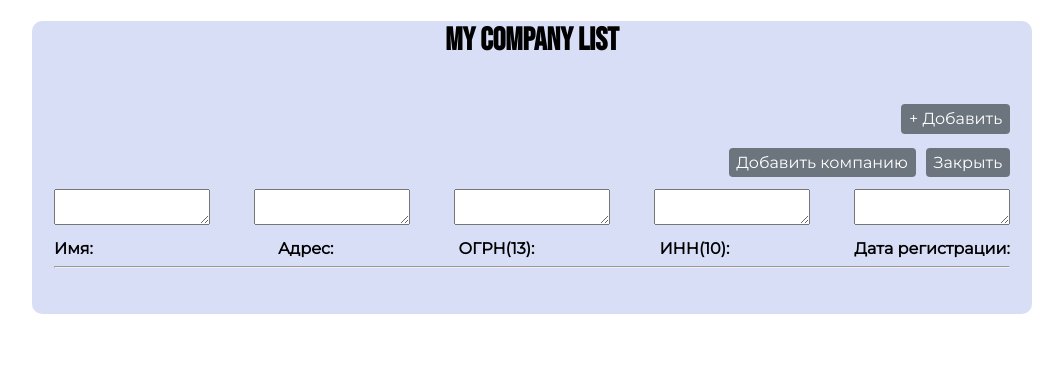
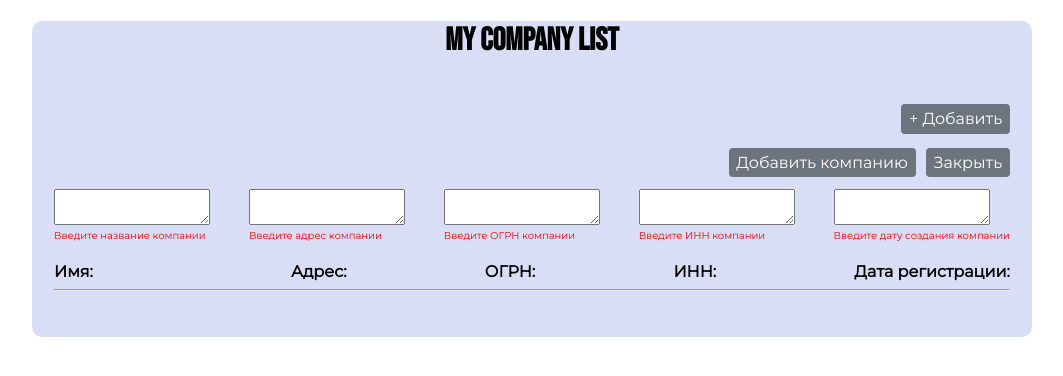
Before and after one commit to GHJKer/company-list-app, a Vue app in the folder company-list-app/: page / in a window 1280 px wide. Both pictures are taken after a click on the button "+ Добавить". Shown: the top 376 px of the page, without its empty margins (108-1171 px from the left). Built offline with nearby package versions, Linux system fonts and the light colour scheme.

Commit message:
validation
added simple validation

```diff
--- a/company-list-app/package.json
+++ b/company-list-app/package.json
@@ -9,7 +9,8 @@
   },
   "dependencies": {
     "core-js": "^3.6.5",
-    "vue": "^2.6.11"
+    "vue": "^2.6.11",
+    "vuelidate": "^0.7.6"
   },
   "devDependencies": {
     "@vue/cli-plugin-babel": "~4.5.0",
--- a/company-list-app/src/components/addCompany.vue
+++ b/company-list-app/src/components/addCompany.vue
@@ -12,18 +12,27 @@
     <div class="add-group">
       <div>
         <textarea v-model="name"></textarea>
+        <p class="validation" v-if="!$v.name.required">Введите название компании</p>
       </div>
       <div>
         <textarea v-model="address"></textarea>
+        <p class="validation" v-if="!$v.address.required">Введите адрес компании</p>
       </div>
       <div>
         <textarea v-model="ogrn"></textarea>
+        <p class="validation" v-if="!$v.ogrn.minLength">Не менее 13 цифр!</p>
+        <p class="validation" v-if="!$v.ogrn.maxLength">Не более 13 цифр!</p>
+        <p class="validation" v-if="!$v.ogrn.required">Введите ОГРН компании</p>
       </div>
       <div>
         <textarea v-model="inn"></textarea>
+        <p class="validation" v-if="!$v.inn.minLength">Не менее 10 цифр!</p>
+        <p class="validation" v-if="!$v.inn.maxLength">Не более 10 цифр!</p>
+        <p class="validation" v-if="!$v.inn.required">Введите ИНН компании</p>
       </div>
       <div>
         <textarea v-model="date"></textarea>
+        <p class="validation" v-if="!$v.date.required">Введите дату создания компании</p>
       </div>
 
 
@@ -35,8 +44,12 @@
 </template>
 
 <script>
+import { validationMixin } from 'vuelidate'
+import { minLength, maxLength, required } from 'vuelidate/lib/validators'
+
 
 export default {
+  mixins: [validationMixin],
   data() {
     return {
       name: "",
@@ -45,6 +58,27 @@ export default {
       inn: "",
       date: ""
     };
+  },
+  validations: {
+    name: {
+      required
+    },
+    address: {
+      required
+    },
+    ogrn: {
+      minLength: minLength(13),
+      maxLength: maxLength(13),
+      required
+    },
+    inn: {
+      minLength: minLength(10),
+      maxLength: maxLength(10),
+      required
+    },
+    date: {
+      required
+    }
   },
   methods: {
     addCompany() {
--- a/company-list-app/src/components/listApp.vue
+++ b/company-list-app/src/components/listApp.vue
@@ -17,8 +17,8 @@
     <div class="companies-container">
       <div class="name-header font-weight"><strong>Имя:</strong></div>
       <div class="font-weight">Адрес:</div>
-      <div class="font-weight">ОГРН(13):</div>
-      <div class="font-weight">ИНН(10):</div>
+      <div class="font-weight">ОГРН:</div>
+      <div class="font-weight">ИНН:</div>
       <div class="font-weight">Дата регистрации:</div>
     </div>
     <hr />
```
Also changed, not shown: 1 other file (tests, documents, lock files or other folders).
